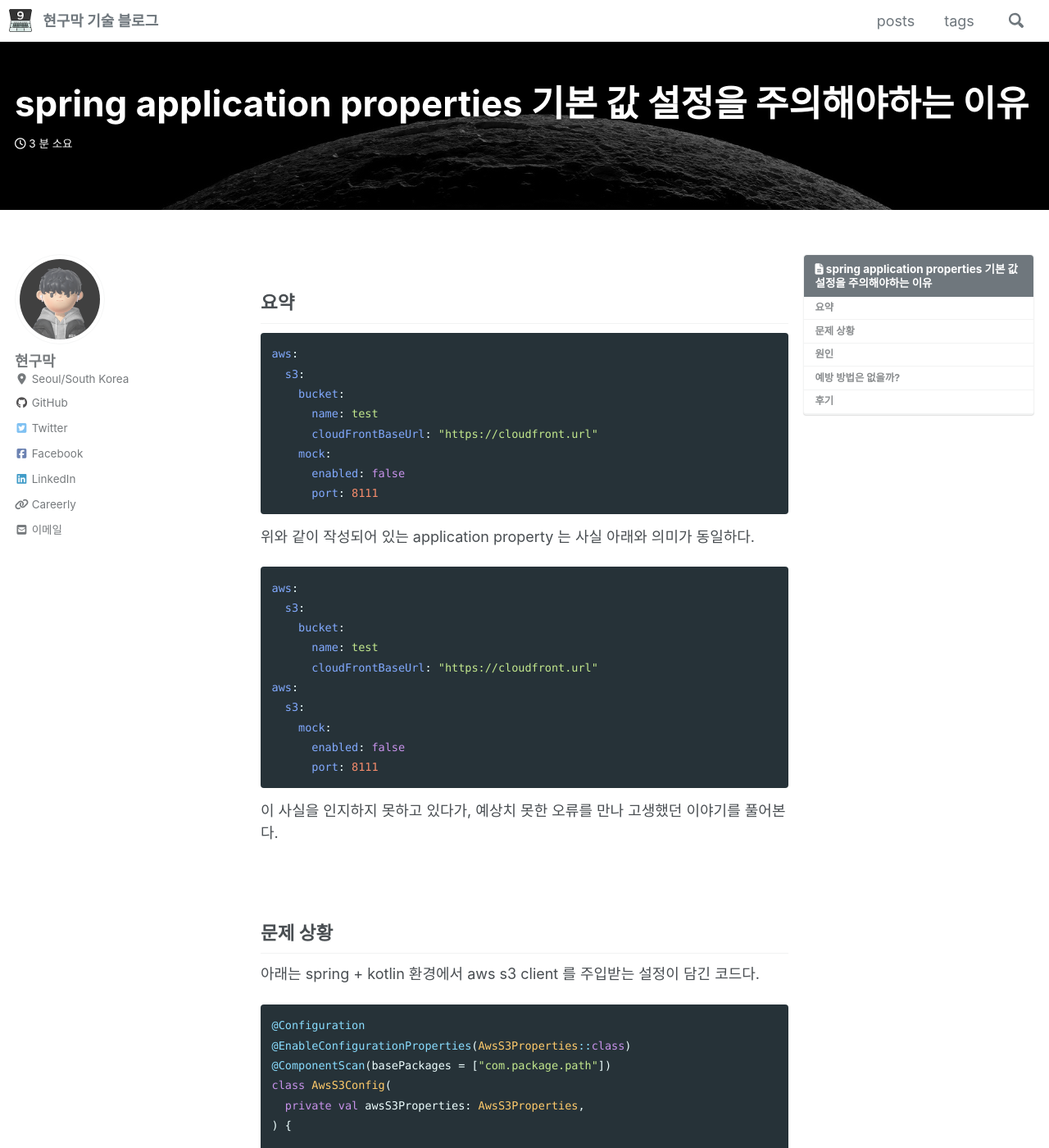
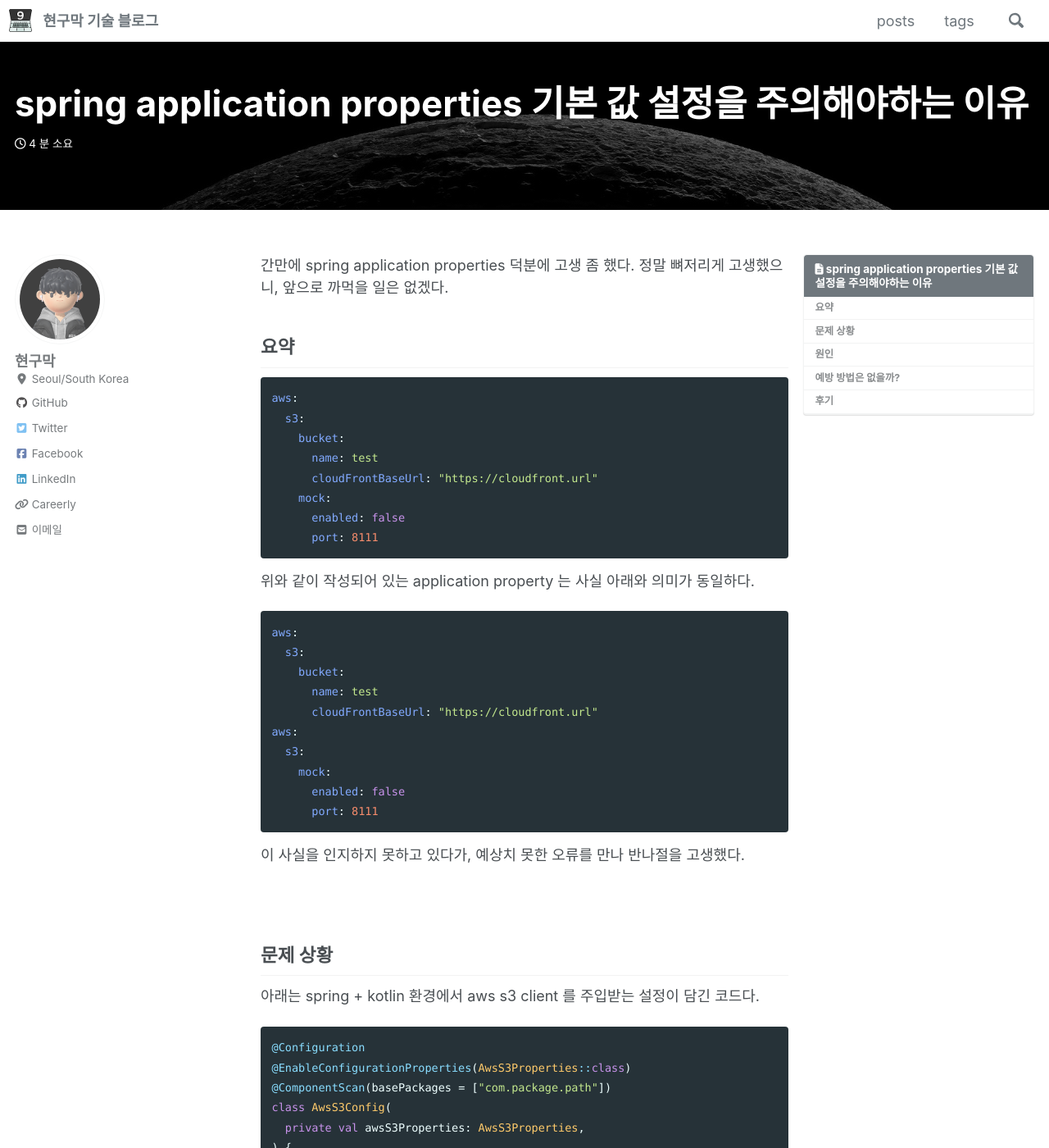
Before and after one commit to Hyeon9mak/Hyeon9mak.github.io, a Jekyll site: the page built from _posts/2024-03-17-caution-spring-application-properties-default-value.md, in a window 1280 px wide and 1400 px high. Shown: the whole window at 82% size. Built offline with Jekyll 4.4.1, drawn with Linux system fonts in a browser that asks for light colours; cached includes are drawn as plain includes; nearby versions of some CDN libraries; comment, search, counter and statistics services are not loaded; some of the changed text lies outside the part shown.

Commit message:
caution spring application properties default value 수정

````diff
--- a/_posts/2024-03-17-caution-spring-application-properties-default-value.md
+++ b/_posts/2024-03-17-caution-spring-application-properties-default-value.md
@@ -8,7 +8,11 @@ toc_sticky: true
 toc_label: "spring application properties 기본 값 설정을 주의해야하는 이유"
 ---
 
+간만에 spring application properties 덕분에 고생 좀 했다.
+정말 뼈저리게 고생했으니, 앞으로 까먹을 일은 없겠다.
+
 ## 요약
+
 ```yml
 aws:
   s3:
@@ -35,7 +39,7 @@ aws:
       port: 8111
 ```
 
-이 사실을 인지하지 못하고 있다가, 예상치 못한 오류를 만나 고생했던 이야기를 풀어본다.
+이 사실을 인지하지 못하고 있다가, 예상치 못한 오류를 만나 반나절을 고생했다.
 
 <br>
 
@@ -186,7 +190,7 @@ aws:
 ```
 
 오류가 발생하기 전까지만 해도, dev profile 의 spring application 은
-application.yml 의 `spring.config.activate.on-profile: dev  ` 하위 영역만
+application.yml 의 `spring.config.activate.on-profile: dev` 하위 영역만
 spring application 이 읽고 해석을 진행할거라 생각중이었다.
 
 그런데 application.yml 파일은 그 특성상,
````
Also changed, not shown: other parts of _posts/2024-03-17-caution-spring-application-properties-default-value.md (+1 -1 lines).
